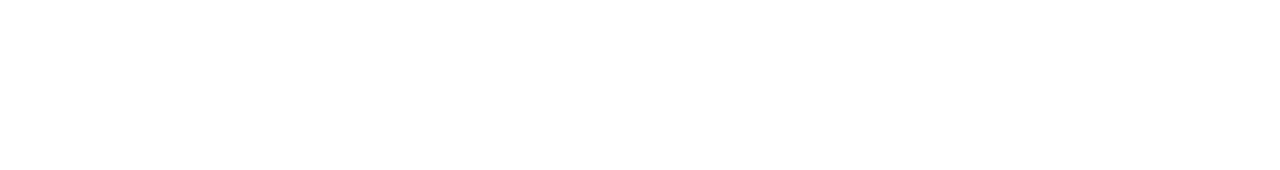
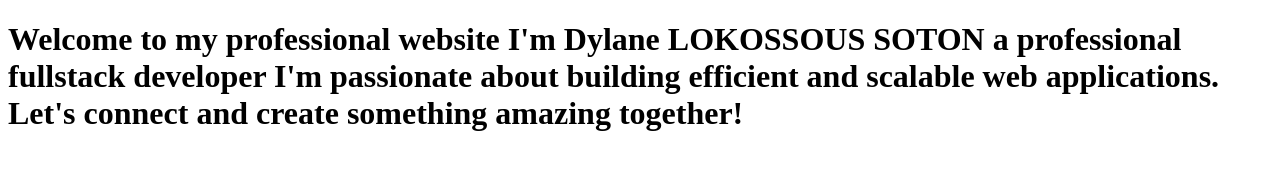
Before and after one commit to Dylane-coder/mon-cv, a plain HTML site: page index.html in a window 1280 px wide. Drawn offline with Linux system fonts and the light colour scheme.

Commit message:
mise en place de la section Description

```diff
--- a/index.html
+++ b/index.html
@@ -7,6 +7,12 @@
     <title>Document</title>
 </head>
 <body>
-
+    <header>
+        <h1>Welcome to my professional website
+            I'm Dylane LOKOSSOUS SOTON a professional fullstack developer
+            I'm passionate about building efficient and scalable web applications.
+            Let's connect and create something amazing together!
+        </h1>
+    </header>
 </body>
 </html>
```
